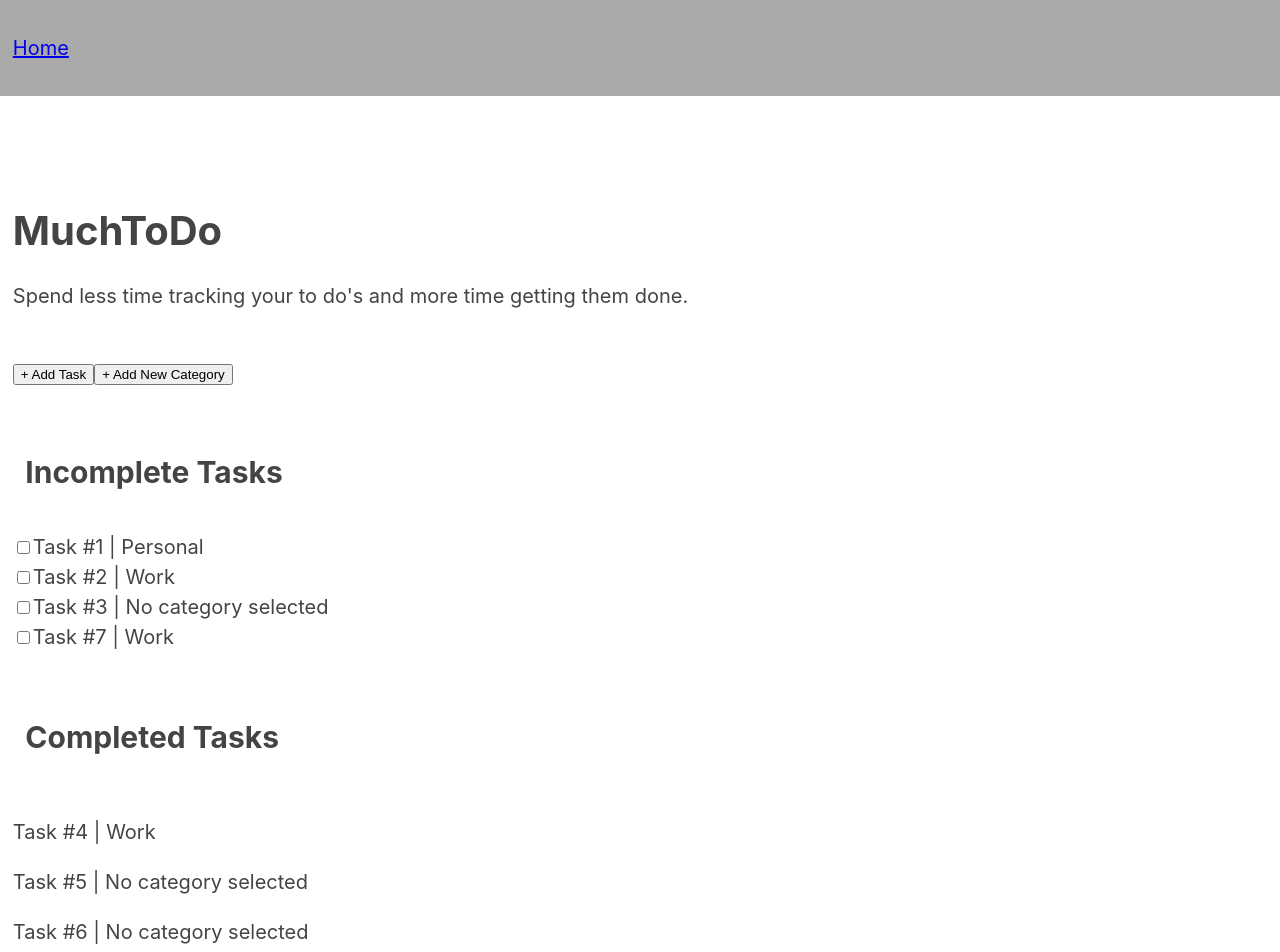
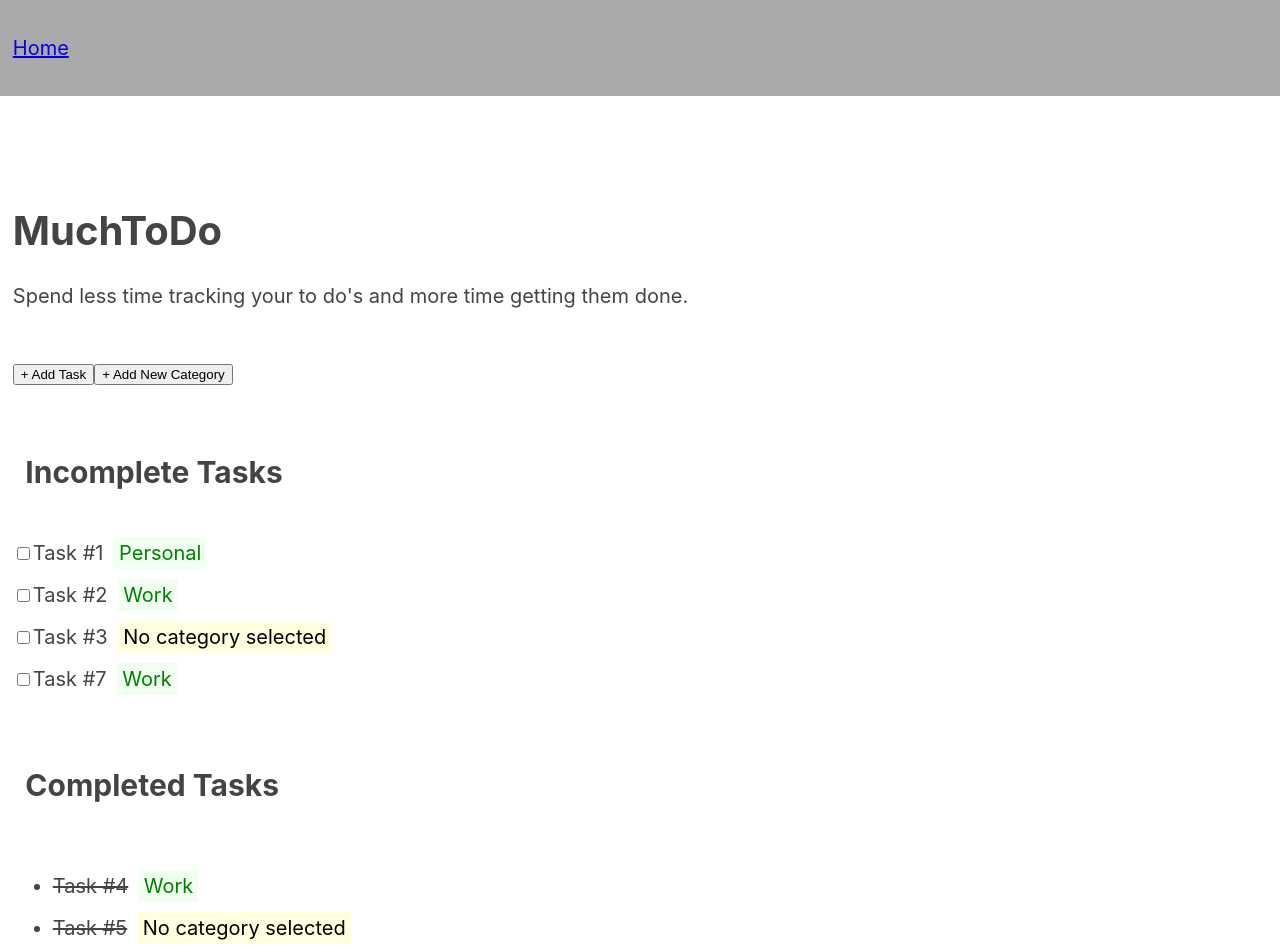
Before and after one commit to chriscarlsondev/muchtodo-client, a React (Create React App) app: page /home in a window 1280 px wide. Shown: the top 952 px of the page. Built offline with nearby package versions, Linux system fonts and the light colour scheme.

Commit message:
updated UI for tasks

```diff
--- a/src/components/App/App.js
+++ b/src/components/App/App.js
@@ -17,25 +17,25 @@ class App extends Component {
     this.state = {
       IncompleteTasks: [
         {
-          id: 1,
+          id: 0,
           taskName: 'Task #1',
           taskDueDate: '07/20/2019',
           taskCategory: 0
         },
         {
-          id: 2,
+          id: 1,
           taskName: 'Task #2',
           taskDueDate: '07/01/2019',
           taskCategory: 1
         },
         {
-          id: 3,
+          id: 2,
           taskName: 'Task #3',
           taskDueDate: '',
           taskCategory: ''
         },
         {
-          id: 7,
+          id: 3,
           taskName: 'Task #7',
           taskDueDate: '1/1/2019',
           taskCategory: 1
@@ -43,19 +43,19 @@ class App extends Component {
       ],
       CompletedTasks: [
         {
-          id: 4,
+          id: 0,
           taskName: 'Task #4',
           taskDueDate: '',
           taskCategory: 1
         },
         {
-          id: 5,
+          id: 2,
           taskName: 'Task #5',
           taskDueDate: '',
           taskCategory: ''
         },
         {
-          id: 6,
+          id: 3,
           taskName: 'Task #6',
           taskDueDate: '',
           taskCategory: ''
@@ -87,7 +87,6 @@ class App extends Component {
   handleAddCategory = (newCategory) => {
     let newCategories = this.state.Categories;
     newCategory.id = this.state.Categories.length+1;
-    console.log(newCategory);
     newCategories.push(newCategory);
     this.setState({
       Categories: newCategories
--- a/src/components/CategoryTag/CategoryTag.css
+++ b/src/components/CategoryTag/CategoryTag.css
@@ -0,0 +1,15 @@
+.categorytag {
+    display: inline-block;
+    color: green;
+    background: honeydew;
+    padding: 1px 5px;
+    margin: 5px;
+}
+
+.nocategorytag {
+    display: inline-block;
+    color: black;
+    background: lightyellow;
+    padding: 1px 5px;
+    margin: 5px;
+}
--- a/src/components/CategoryTag/CategoryTag.js
+++ b/src/components/CategoryTag/CategoryTag.js
@@ -1,5 +1,6 @@
 import React, { Component } from 'react'
 import MuchToDoContext from '../../MuchToDoContext';
+import './CategoryTag.css'
 
 export default class CategoryTag extends Component {
     static contextType = MuchToDoContext;
@@ -7,13 +8,13 @@ export default class CategoryTag extends Component {
     render() {
         const { Categories } = this.context;
         if (this.props.categoryId === "") {
-            return (<>No category selected</>);
+            return (<span className='nocategorytag'>No category selected</span>);
         } else {
             let category = Categories.find(cat => cat.id === this.props.categoryId);
             return (
-                <>
+                <span className='categorytag'>
                     {category.categoryName}
-                </>
+                </span>
             )
         }
     }
--- a/src/components/CompletedTaskItem/CompletedTaskItem.css
+++ b/src/components/CompletedTaskItem/CompletedTaskItem.css
@@ -0,0 +1,3 @@
+.completed-task-name {
+    text-decoration: line-through;
+}
--- a/src/components/CompletedTaskItem/CompletedTaskItem.js
+++ b/src/components/CompletedTaskItem/CompletedTaskItem.js
@@ -5,7 +5,7 @@ import './CompletedTaskItem.css'
 export default class CompletedTaskItem extends Component {
   render() {
     return <>
-      <p><span className="completed-task-name">{this.props.taskName}</span> | <CategoryTag categoryId={this.props.taskCategory} /></p>
+      <li><span className="completed-task-name">{this.props.taskName}</span> <CategoryTag categoryId={this.props.taskCategory} /></li>
     </>
   }
 }
--- a/src/components/CompletedTaskList/CompletedTaskList.js
+++ b/src/components/CompletedTaskList/CompletedTaskList.js
@@ -8,13 +8,15 @@ export default class CompletedTaskList extends Component {
 
   render() {
     const { CompletedTasks } = this.context
-    return <>
+    return(
+      <ul>
           {CompletedTasks.map(task =>
             <CompletedTaskItem
               key={task.id}
               {...task}
             />
           )}
-    </>
+      </ul>
+    )
   }
 }
--- a/src/components/IncompleteTaskItem/IncompleteTaskItem.js
+++ b/src/components/IncompleteTaskItem/IncompleteTaskItem.js
@@ -5,8 +5,8 @@ import './IncompleteTaskItem.css'
 export default class TaskItem extends Component {
   render() {
     return <>
-            <input type="checkbox" id={this.props.id} />
-            <label htmlFor={this.props.id}>{this.props.taskName}</label> |  <CategoryTag categoryId={this.props.taskCategory} /><br />
+      <input type="checkbox" id={this.props.id} />
+      <label htmlFor={this.props.id}>{this.props.taskName}</label> <CategoryTag categoryId={this.props.taskCategory} /><br />
     </>
   }
 }
--- a/src/routes/AddNewCategoryPage/AddNewCategoryPage.js
+++ b/src/routes/AddNewCategoryPage/AddNewCategoryPage.js
@@ -4,7 +4,7 @@ import AddCategoryForm from '../../components/AddCategoryForm/AddCategoryForm'
 export default class AddNewCategoryPage extends Component {
   render() {
     return <>
-      <AddCategoryForm history={this.props.history}/>
+      <AddCategoryForm history={this.props.history} />
     </>
   }
 }
--- a/src/routes/AddNewTaskPage/AddNewTaskPage.js
+++ b/src/routes/AddNewTaskPage/AddNewTaskPage.js
@@ -4,7 +4,7 @@ import AddTaskForm from '../../components/AddTaskForm/AddTaskForm'
 export default class AddNewTaskPage extends Component {
   render() {
     return <>
-      <AddTaskForm />
+      <AddTaskForm history={this.props.history} />
     </>
   }
 }
```
